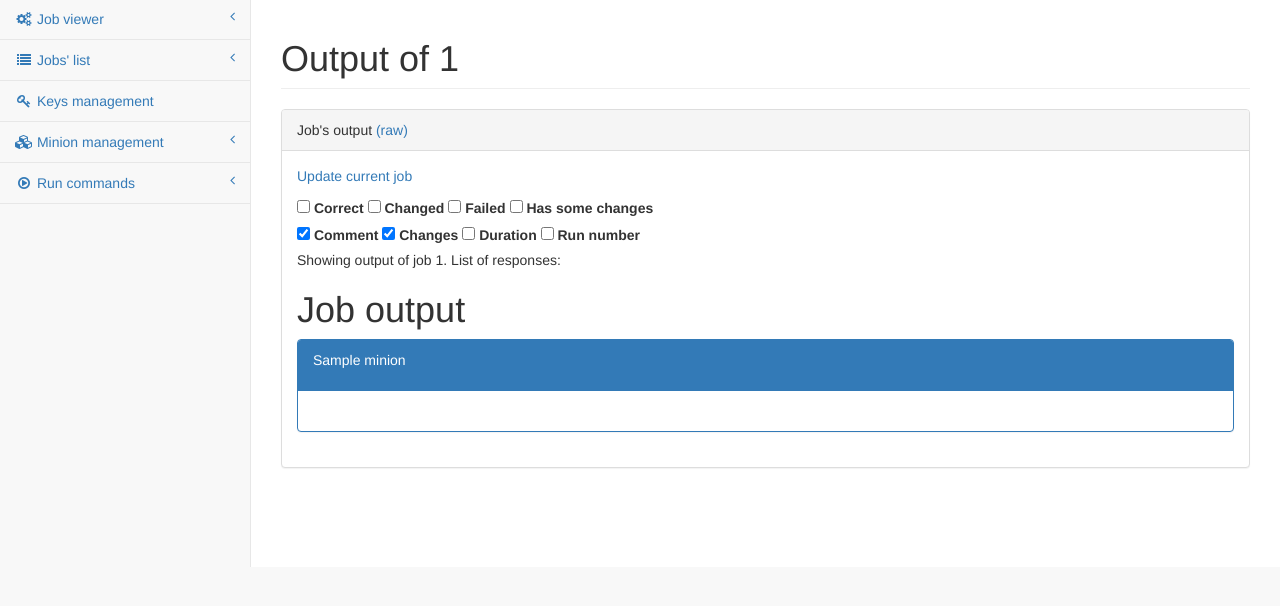
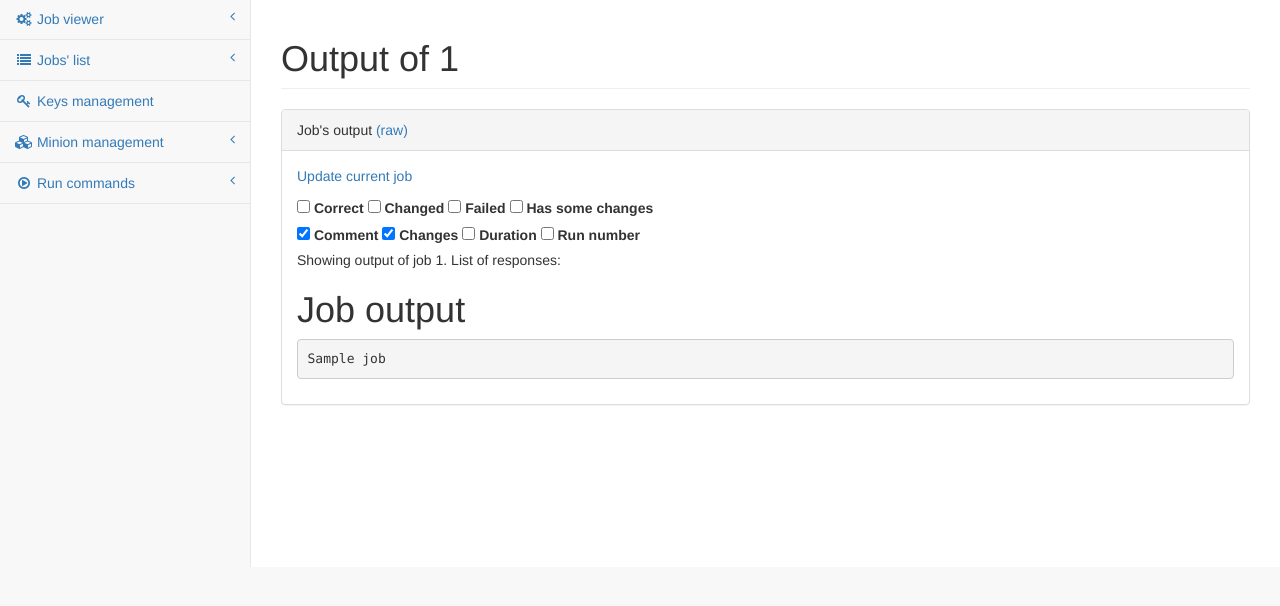
Before and after one commit to Sjd-Risca/SaltWebGui, a Python web app: template saltwebgui/templates/salt/job_result.html in a window 1280 px wide. Shown: the part 52-658 px from the top of the page. Run offline with Jinja, Linux system fonts and the light colour scheme; the template is opened without the code that fills it: most values are stand-ins (such as "Sample title", 1, 10 or a date in 2020); some libraries are stand-ins or nearby versions.

Commit message:
fixed variables

```diff
--- a/saltwebgui/templates/salt/job_result.html
+++ b/saltwebgui/templates/salt/job_result.html
@@ -62,17 +62,21 @@
 
                 <h1>Job output</h1>
 
-                {% for minion in job %}
+                {%- if job is mapping %}
+                  {% for minion in job %}
                 <div class="panel panel-primary">
                     <div class="panel-heading">
                         <a name={{ minion }}></a>
                         <p>{{ minion }}</p>
                     </div>
                     <div class="panel-body">
-                    {{ macros.JobOutput(job[minion])|safe }}
+                    {{ macros.MinionOutput(job[minion])|safe }}
                     </div>
                 </div>
-                {% endfor %}
+                  {% endfor %}
+                {%- else %}
+                <pre>{{ job }}</pre>
+                {%- endif %}
             </div>
             <!-- /.panel-body -->
         </div>
--- a/saltwebgui/templates/salt/macros.jinja
+++ b/saltwebgui/templates/salt/macros.jinja
@@ -84,7 +84,7 @@ body = [{'A': 'dfdfd', 'B': 'datadata', 'C': 'datas'}, {...}]
 
 
 
-{% macro ParseJob(data) %}
+{% macro ParseJob(job) %}
 {# Parse the single job and prettyfies it.
 Input:
 #}
@@ -137,7 +137,7 @@ Input:
 
 
 
-{% macro JobOutput(data) %}
+{% macro MinionOutput(data) %}
 {# Rendering of the json of the job run on minion #}
   {%- if not data %}
     <p>There is no output to show</p>
```
